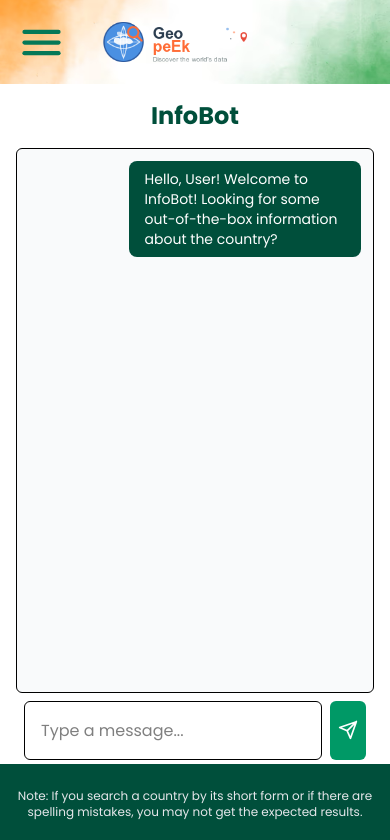
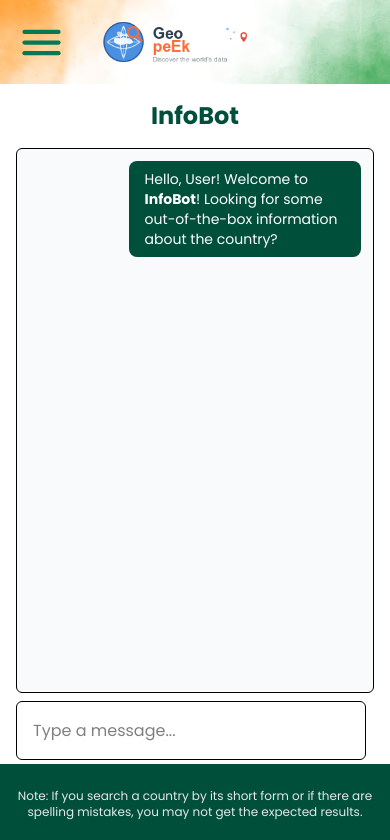
Before and after one commit to prajwal240/GeoPeek, a Next.js app: page /infobot in a window 390 px wide. Shown: the top 840 px of the page. Built offline with nearby package versions, Linux system fonts and the light colour scheme; no server answers.

Commit message:
formatted infobot text

```diff
--- a/app/infobot/page.tsx
+++ b/app/infobot/page.tsx
@@ -3,6 +3,7 @@
 import React, { useState } from 'react';
 import Image from 'next/image';
 import Send from '../../public/images/sendicon.svg';
+import ReactMarkdown from 'react-markdown';
 
 type Message = {
     sender: 'user' | 'bot';
@@ -13,7 +14,7 @@ export default function InfoBot() {
     const [messages, setMessages] = useState<Message[]>([
         {
             sender: 'bot',
-            text: 'Hello, User! Welcome to InfoBot! Looking for some out-of-the-box information about the country?'
+            text: 'Hello, User! Welcome to **InfoBot**! Looking for some out-of-the-box information about the country?'
         }
     ]);
     const [input, setInput] = useState('');
@@ -26,6 +27,7 @@ export default function InfoBot() {
         setMessages((prev) => [...prev, { sender: 'user', text: input }]);
         setInput('');
 
+        try {
             const res = await fetch(`${apiUrl}`, {
                 headers: {
                     'Content-Type': 'application/json',
@@ -37,7 +39,6 @@ export default function InfoBot() {
                             parts: [
                                 {
                                     text: `Answer like you are a chatbot named InfoBot which only answers to questions related to any nation or provides information related to nation
-
 Here is the user's question:
 
 ${input}`
@@ -51,6 +52,9 @@ export default function InfoBot() {
             const data = await res.json();
             const botReply = data?.candidates?.[0]?.content?.parts?.[0]?.text || "Sorry, I couldn't get that. Try again.";
             setMessages((prev) => [...prev, { sender: 'bot', text: botReply }]);
+        } catch (err) {
+            setMessages((prev) => [...prev, { sender: 'bot', text: "Something went wrong. Please try again." }]);
+        }
     };
 
     return (
@@ -65,34 +69,37 @@ export default function InfoBot() {
                             className={`flex ${msg.sender === 'user' ? 'justify-start' : 'justify-end'}`}
                         >
                             <div
-                                className={`max-w-[70%] px-4 py-2 rounded-lg text-sm ${msg.sender === 'user'
+                                className={`max-w-[70%] px-4 py-2 rounded-lg text-sm whitespace-pre-wrap ${msg.sender === 'user'
                                     ? 'bg-emerald-600 text-white'
                                     : 'bg-emerald-900 text-white'
                                     }`}
                             >
-                                {msg.text}
+                                {msg.sender === 'bot' ? (
+                                    <ReactMarkdown>{msg.text}</ReactMarkdown>
+                                ) : (
+                                    msg.text
+                                )}
                             </div>
                         </div>
                     ))}
                 </div>
 
-                <div className="mt-2 w-full flex items-center gap-2 px-2 sm:px-0 overflow-hidden">
+                <div className="mt-2 w-full flex gap-2 items-center">
                     <input
                         type="text"
                         value={input}
                         onChange={(e) => setInput(e.target.value)}
                         onKeyDown={(e) => e.key === 'Enter' && handleSend()}
                         placeholder="Type a message..."
-                        className="flex-1 border rounded-md px-4 py-2 focus:outline-none focus:ring focus:border-emerald-500 h-[7vh] min-w-0"
+                        className="flex-1 border rounded-md px-4 py-2 focus:outline-none focus:ring focus:border-emerald-500 h-[7vh]"
                     />
                     <button
                         onClick={handleSend}
-                        className="p-2 bg-emerald-600 hover:bg-emerald-700 rounded-md transition h-[7vh] flex items-center justify-center"
+                        className="p-2 bg-emerald-600 hover:bg-emerald-700 rounded-md transition h-[7vh]"
                     >
-                        <Image src={Send} alt="Send" width={20} height={20} />
+                        <Image src={Send} alt="Send" className="w-5 h-5" />
                     </button>
                 </div>
-
             </div>
         </div>
     );
```
Lines whose indentation alone changed are shown as unchanged.
